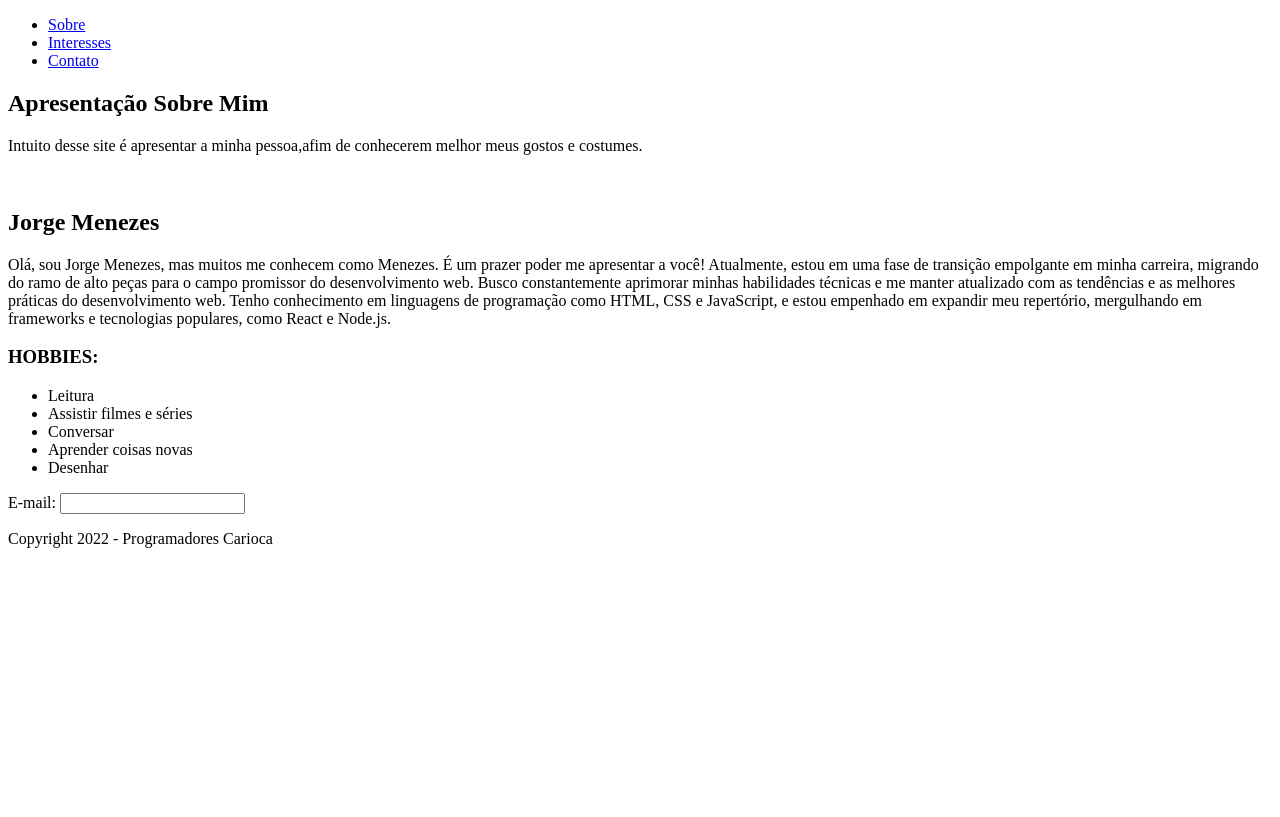
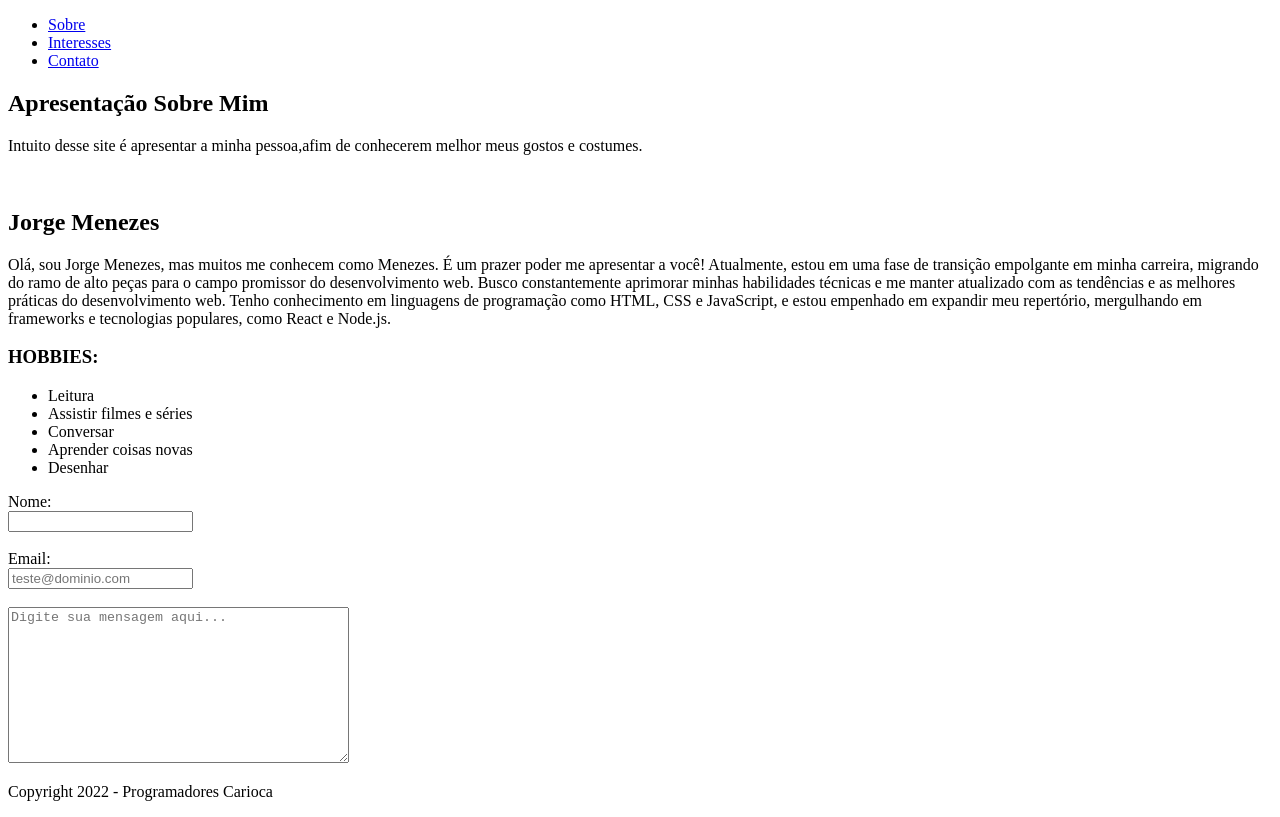
Before and after one commit to Gmenezes3/projeto-individual, a plain HTML site: page index.html in a window 1280 px wide. Drawn offline with Linux system fonts and the light colour scheme.

Commit message:
adição de form de html

```diff
--- a/index.html
+++ b/index.html
@@ -67,8 +67,17 @@
         </section>
         <section>
             <form action="">
-                <label  for="email">E-mail:</label>
-                <input type="email" >
+                <label for="nome" auto>Nome:</label>
+                <br>
+                <input type="text" name="" id="">
+                <br>
+                <br>
+                <label for="email">Email:</label>
+                <br>
+                <input type="email" name="email" id="email" placeholder="teste@dominio.com">
+                <br>
+                <br>
+                <textarea name="" id="" cols="40" rows="10" placeholder="Digite sua mensagem aqui..."></textarea>
             </form>
         </section>
     </main>
```
